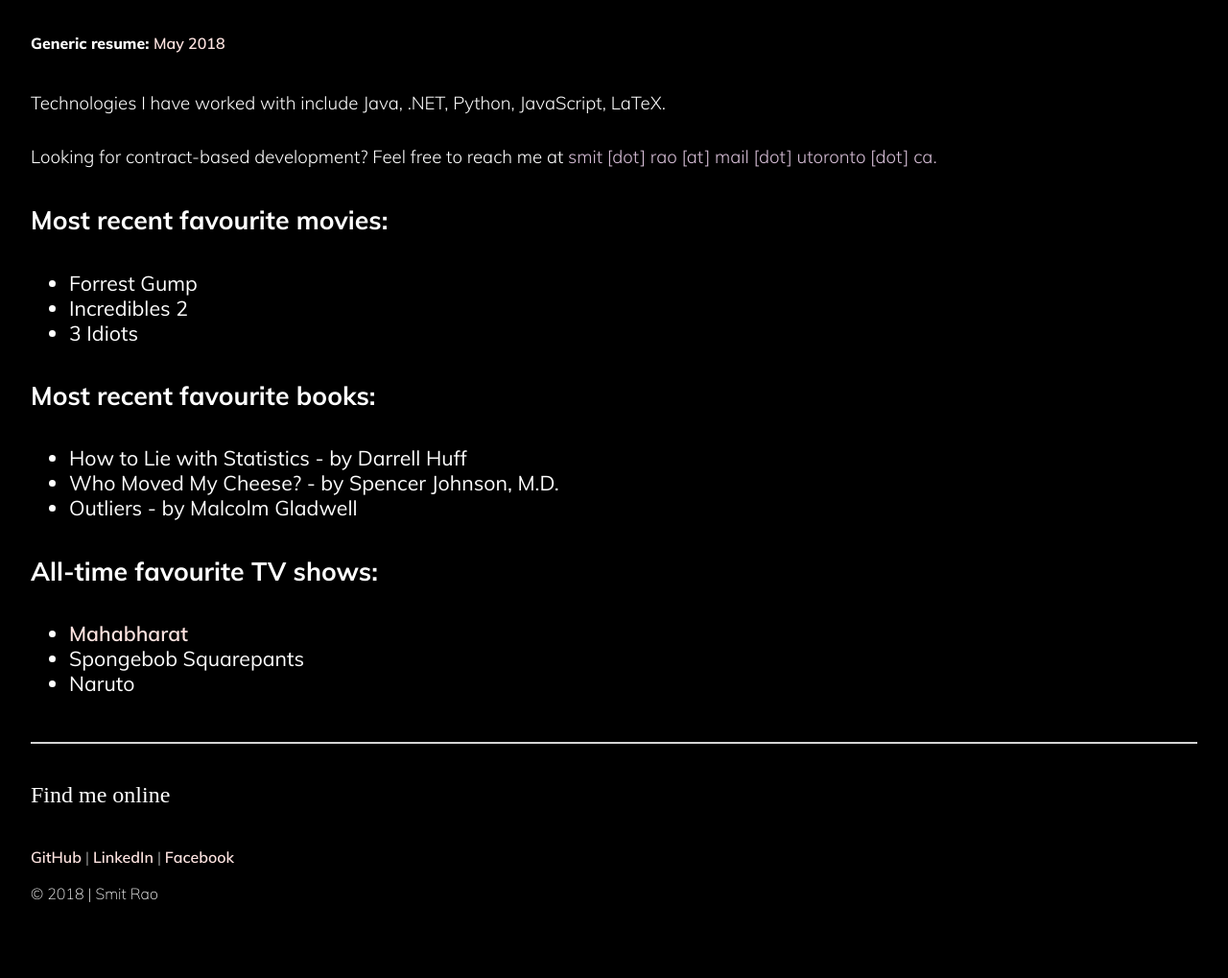
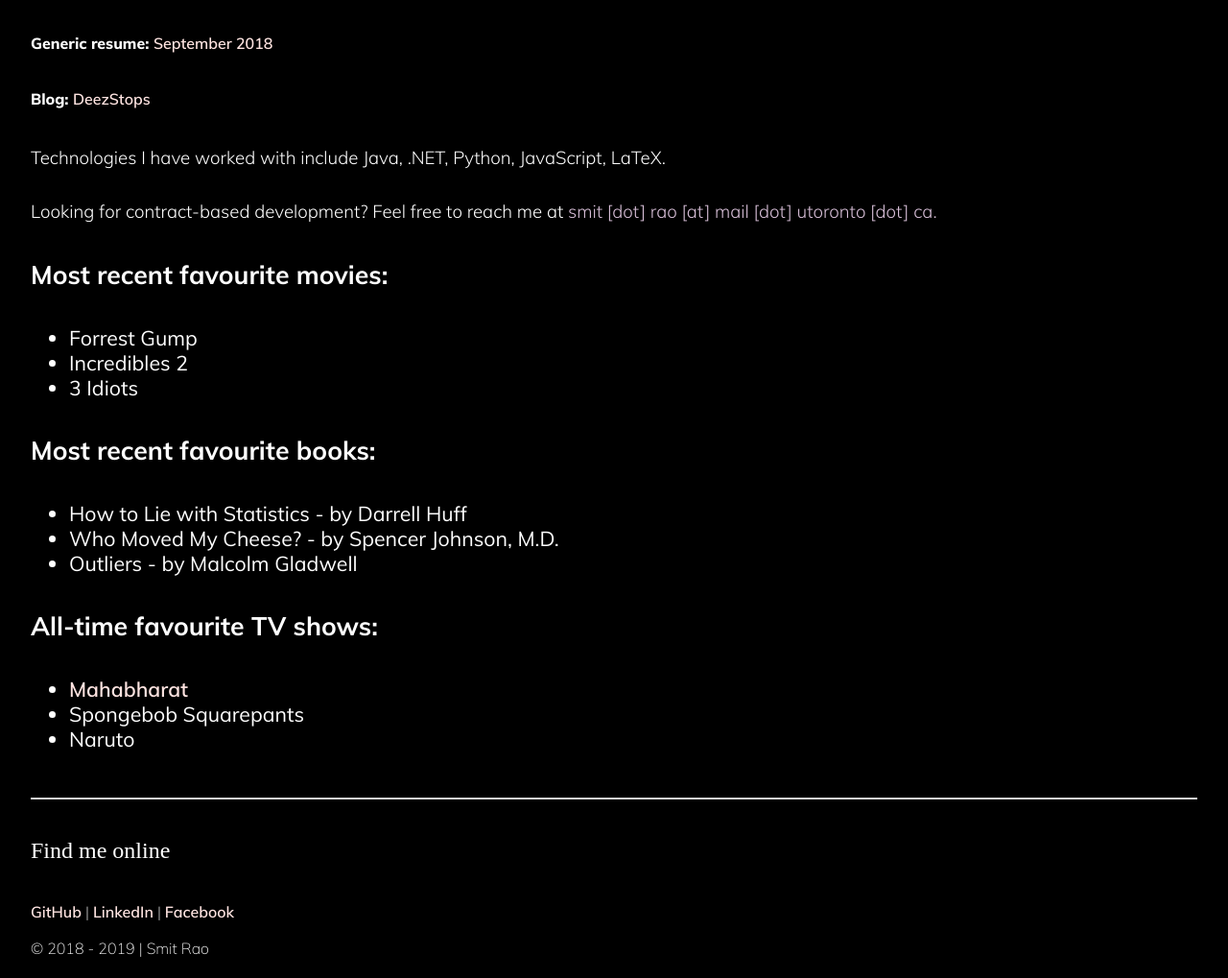
Before and after one commit to SmitRao/personal-website, a plain HTML site: page index.html in a window 1280 px wide. Shown: the part 733-1752 px from the top of the page at 96% size. Before the commit the page ends 1695 px from the top, so only its background shows below. Drawn offline with Linux system fonts and the light colour scheme; a web font is replaced by a local one.

Commit message:
SSL support + Blog + Resume date
Updates as of Sept. 2018

```diff
--- a/index.html
+++ b/index.html
@@ -14,7 +14,8 @@
             <h1>Smit Rao</h1>
             <h2>Computer Science, University of Toronto Mississauga</h2>
             <img src="images/self-portrait.png" alt="Picture of Smit" onmouseover="this.src='images/self-portrait-color.png';" onmouseout="this.src='images/self-portrait-color-shadow.png';">
-            <h6>Generic resume: <a href="http://raosume.com" target="_blank">May 2018</a></h6>
+            <h6>Generic resume: <a href="https://raosume.com" target="_blank">September 2018</a></h6>
+            <h6>Blog: <a href="https://deezstops.com" target="_blank">DeezStops</a></h6>
             <p>
                 Technologies I have worked with include Java, .NET, Python,
                 JavaScript, LaTeX.</br>
@@ -76,7 +77,7 @@
                  | <a href="https://www.facebook.com/smit.rao" target="_blank">Facebook</a>
             </div>
 
-            <p>&copy; 2018 | Smit Rao</p>
+            <p>&copy; 2018 - 2019 | Smit Rao</p>
         </footer>
 
     </body>
```
